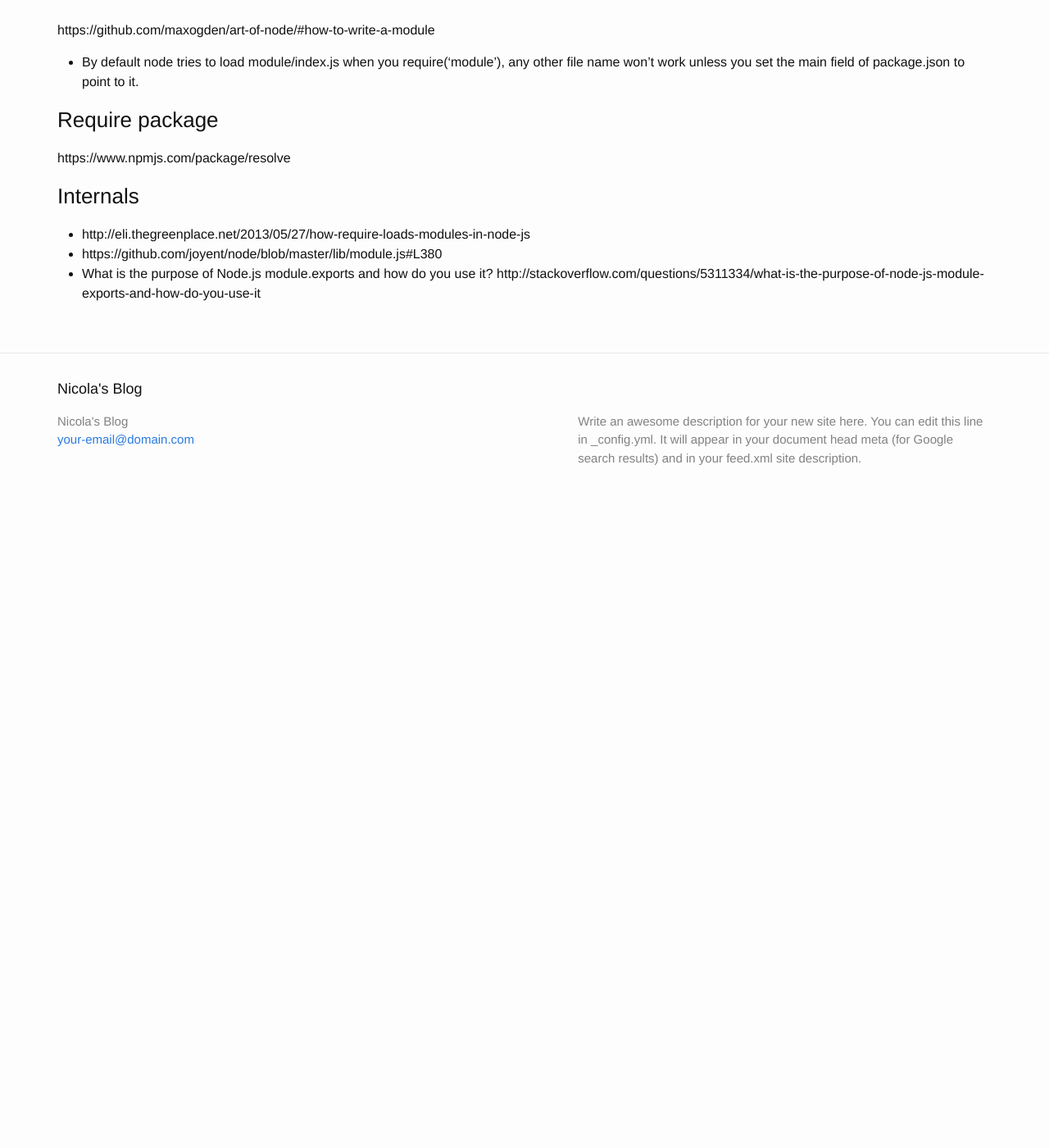
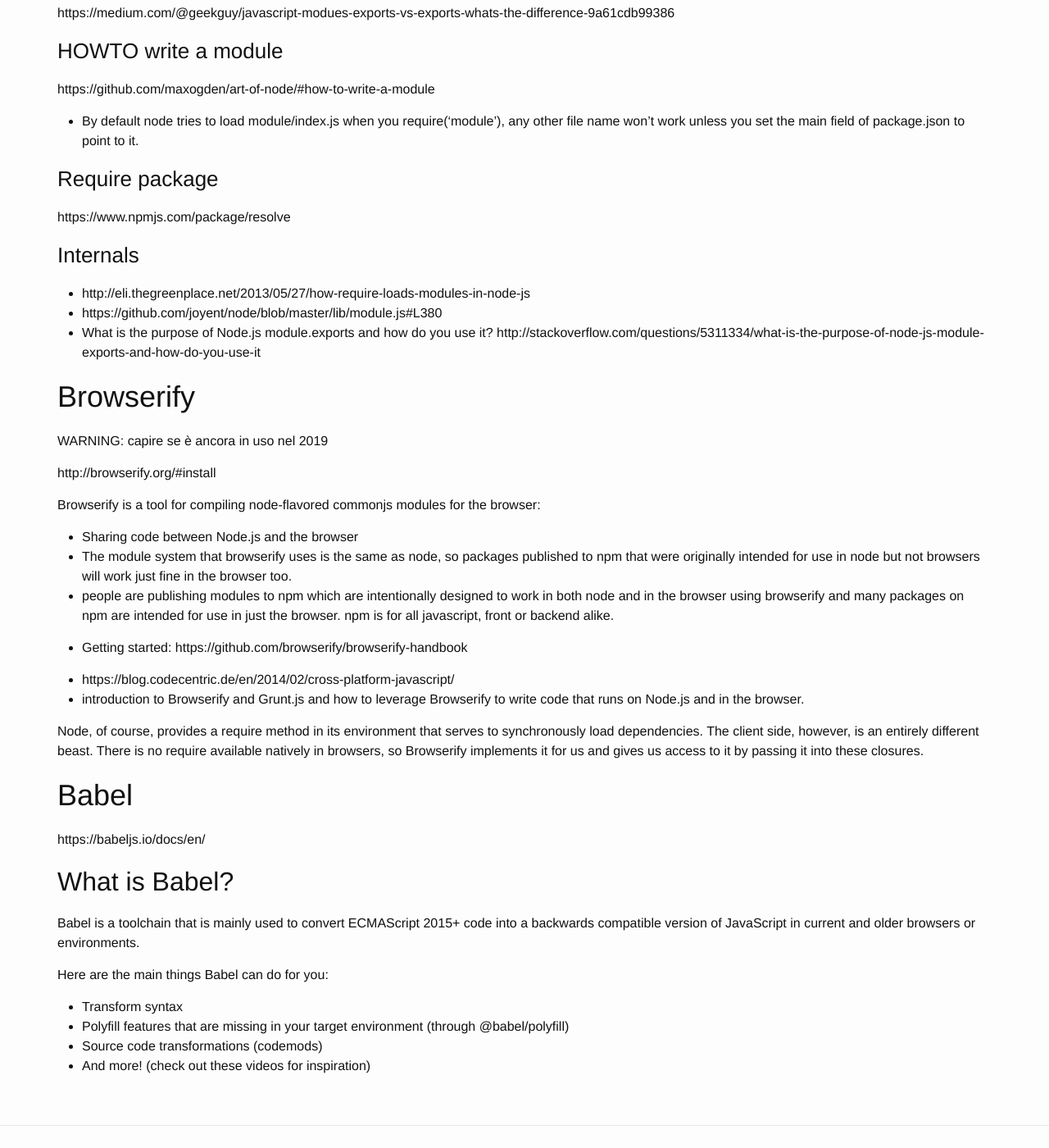
Before and after one commit to breezeight/nicola_blog, a Jekyll site: the page built from _guides/javascript.markdown, in a window 1280 px wide and 1400 px high, scrolled down 76284 px. Shown: the whole window at 82% size. Built offline with Jekyll 4.4.1, drawn with Linux system fonts in a browser that asks for light colours; before the commit the page ends 76914 px from its top, so only the background shows below that; some of the changed text lies outside the part shown.

Commit message:
Browserify and Babel

```diff
--- a/_guides/javascript.markdown
+++ b/_guides/javascript.markdown
@@ -2499,3 +2499,39 @@
 * http://eli.thegreenplace.net/2013/05/27/how-require-loads-modules-in-node-js
 * https://github.com/joyent/node/blob/master/lib/module.js#L380
 * What is the purpose of Node.js module.exports and how do you use it? http://stackoverflow.com/questions/5311334/what-is-the-purpose-of-node-js-module-exports-and-how-do-you-use-it
+
+
+# Browserify
+
+WARNING: capire se è ancora in uso nel 2019
+
+http://browserify.org/#install
+
+Browserify is a tool for compiling node-flavored commonjs modules for the browser:
+
+* Sharing code between Node.js and the browser
+* The module system that browserify uses is the same as node, so packages published to npm that were originally intended for use in node but not browsers will work just fine in the browser too.
+* people are publishing modules to npm which are intentionally designed to work in both node and in the browser using browserify and many packages on npm are intended for use in just the browser. npm is for all javascript, front or backend alike.
+
+
+* Getting started: https://github.com/browserify/browserify-handbook
+
+* https://blog.codecentric.de/en/2014/02/cross-platform-javascript/
+* introduction to Browserify and Grunt.js and how to leverage Browserify to write code that runs on Node.js and in the browser.
+
+ Node, of course, provides a require method in its environment that serves to synchronously load dependencies. The client side, however, is an entirely different beast. There is no require available natively in browsers, so Browserify implements it for us and gives us access to it by passing it into these closures.
+
+# Babel
+
+https://babeljs.io/docs/en/
+
+## What is Babel?
+
+Babel is a toolchain that is mainly used to convert ECMAScript 2015+ code into a backwards compatible version of JavaScript in current and older browsers or environments.
+
+Here are the main things Babel can do for you:
+
+* Transform syntax
+* Polyfill features that are missing in your target environment (through @babel/polyfill)
+* Source code transformations (codemods)
+* And more! (check out these videos for inspiration)
```
